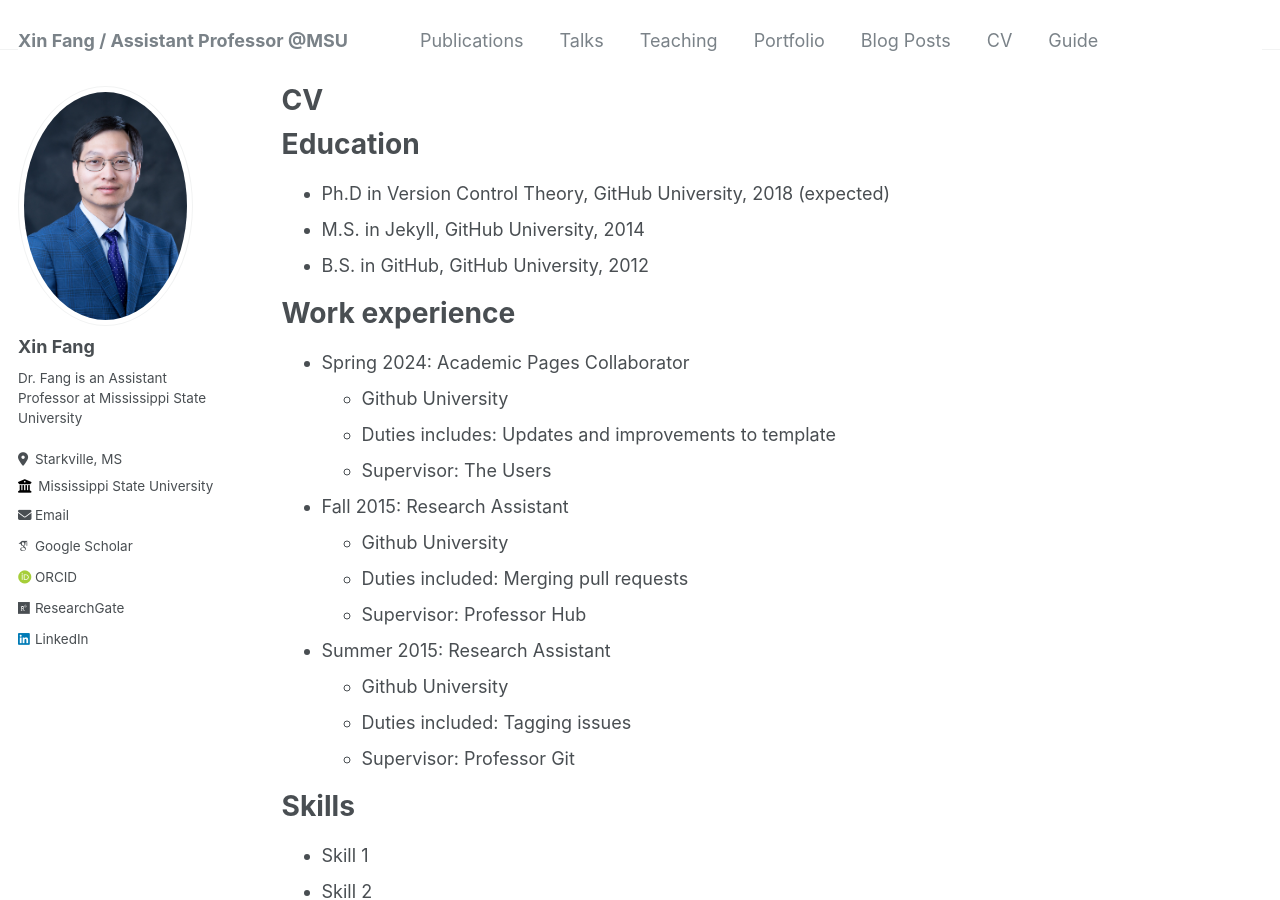
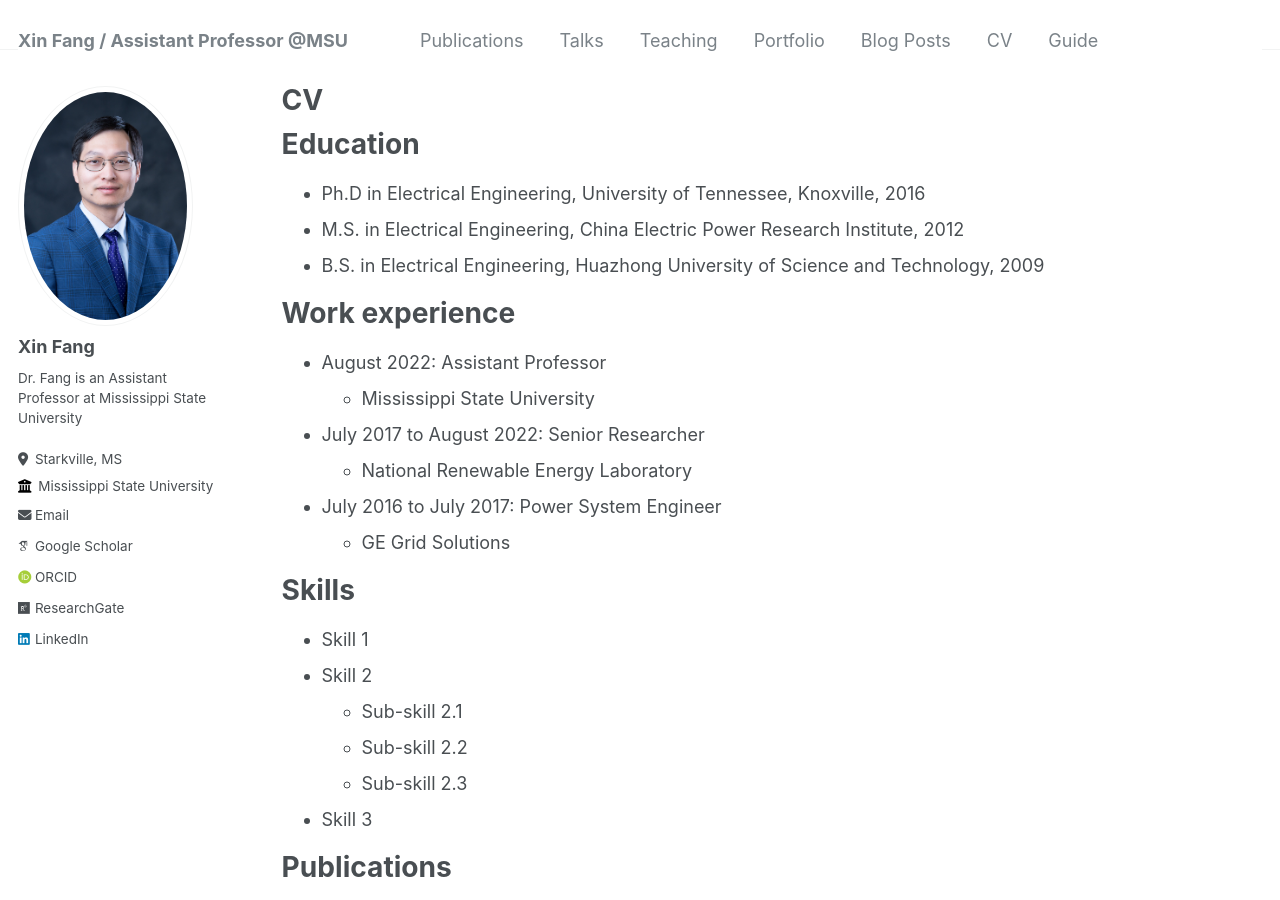
Before and after one commit to XinFang88/xinfang88.github.io, a Jekyll site: the page built from _pages/cv.md, in a window 1280 px wide and 900 px high. Built offline with Jekyll 4.4.1, drawn with Linux system fonts in a browser that asks for light colours; some web fonts are replaced; a file with an impossible date is left out.

Commit message:
Update cv.md

```diff
--- a/_pages/cv.md
+++ b/_pages/cv.md
@@ -11,26 +11,21 @@
 
 Education
 ======
-* Ph.D in Version Control Theory, GitHub University, 2018 (expected)
-* M.S. in Jekyll, GitHub University, 2014
-* B.S. in GitHub, GitHub University, 2012
+* Ph.D in Electrical Engineering, University of Tennessee, Knoxville, 2016
+* M.S. in Electrical Engineering, China Electric Power Research Institute, 2012
+* B.S. in Electrical Engineering, Huazhong University of Science and Technology, 2009
 
 Work experience
 ======
-* Spring 2024: Academic Pages Collaborator
-  * Github University
-  * Duties includes: Updates and improvements to template
-  * Supervisor: The Users
+* August 2022: Assistant Professor
+  * Mississippi State University
 
-* Fall 2015: Research Assistant
-  * Github University
-  * Duties included: Merging pull requests
-  * Supervisor: Professor Hub
+* July 2017 to August 2022: Senior Researcher
+  * National Renewable Energy Laboratory
 
-* Summer 2015: Research Assistant
-  * Github University
-  * Duties included: Tagging issues
-  * Supervisor: Professor Git
+* July 2016 to July 2017: Power System Engineer
+  * GE Grid Solutions
+
 
 Skills
 ======
```
